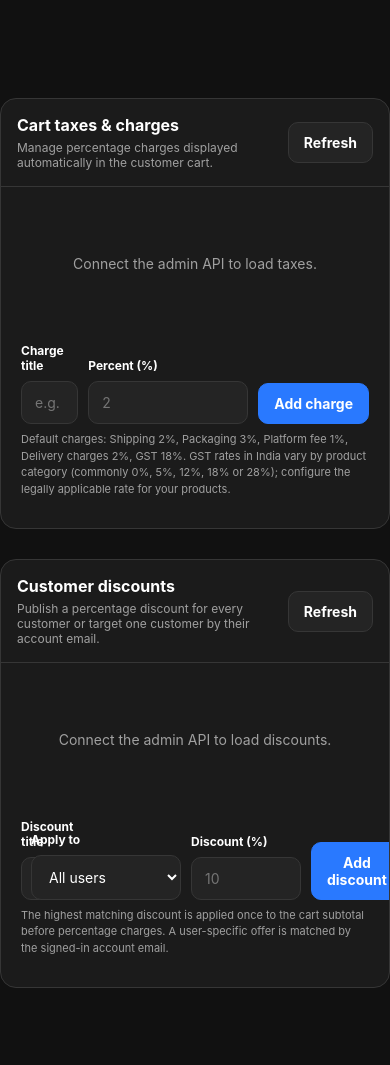
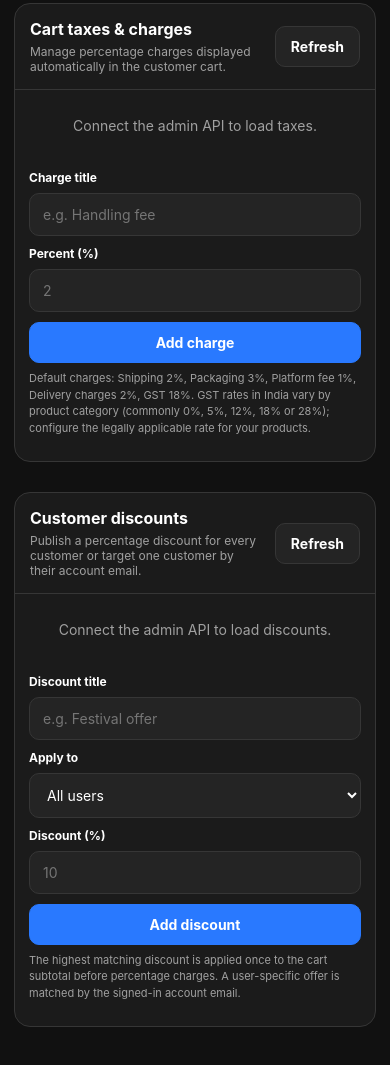
Before and after one commit to webmaker478-star/api.sequize.shop.lite, a website: page index.html in a window 390 px wide. Shown: the part 897-1962 px from the top of the page. Before the commit the page ends 1915 px from the top, so only its background shows below. Drawn offline with Linux system fonts and the light colour scheme.

Commit message:
Update index.html

```diff
--- a/index.html
+++ b/index.html
@@ -1063,6 +1063,48 @@ tbody tr:hover {
         transition-duration: .01ms !important;
     }
 }
+
+/* Keep the tax and discount panels inside the content column. */
+#taxSettingsPanel, #discountSettingsPanel {
+    display: block;
+    width: 100%;
+    max-width: 100%;
+    min-width: 0;
+    margin: 24px 0 30px;
+}
+#taxSettingsPanel *, #discountSettingsPanel * { min-width: 0; }
+#taxSettingsPanel .panel-header, #discountSettingsPanel .panel-header {
+    min-width: 0;
+    flex-wrap: wrap;
+}
+#taxSettingsPanel .panel-header > div, #discountSettingsPanel .panel-header > div {
+    flex: 1 1 220px;
+    min-width: 0;
+}
+#addTaxForm, #addDiscountForm { width: 100%; min-width: 0; }
+#taxRows > div, #discountRows > div { min-width: 0; max-width: 100%; }
+#taxRows > div > *, #discountRows > div > * { min-width: 0; overflow-wrap: anywhere; }
+@media (max-width: 1000px) {
+    #addTaxForm { grid-template-columns: minmax(0,1fr) minmax(100px,140px) !important; }
+    #addTaxForm > button { grid-column: 1 / -1; width: 100%; }
+    #addDiscountForm { grid-template-columns: minmax(0,1fr) minmax(0,1fr) !important; }
+    #addDiscountForm > button { grid-column: 1 / -1; width: 100%; }
+    #discountRows > div { grid-template-columns: minmax(0,1fr) auto !important; }
+    #discountRows > div > div:nth-child(2), #discountRows > div > div:nth-child(3) { grid-column: 1 / -1; }
+    #discountRows > div > button { grid-column: 2; grid-row: 1; }
+}
+@media (max-width: 720px) {
+    #taxSettingsPanel, #discountSettingsPanel { margin: 18px 0 24px; }
+    #taxSettingsPanel > .panel-header, #discountSettingsPanel > .panel-header { padding: 15px; }
+    #taxSettingsPanel > div[style*="padding:20px"], #discountSettingsPanel > div[style*="padding:20px"] { padding: 14px !important; }
+    #addTaxForm, #addDiscountForm { grid-template-columns: minmax(0,1fr) !important; }
+    #addTaxForm > *, #addDiscountForm > * { grid-column: 1 / -1 !important; width: 100%; }
+    #discountRows > div { grid-template-columns: minmax(0,1fr) auto !important; padding: 10px !important; }
+    #taxRows > div { grid-template-columns: minmax(0,1fr) auto !important; padding: 10px !important; }
+    #taxRows > div > button { grid-column: 2; grid-row: 1 / span 2; }
+    #discountRows > div > button { grid-column: 2; grid-row: 1; }
+}
+
 </style>
 </head>
 
@@ -1224,6 +1266,35 @@ tbody tr:hover {
                 <span id="lastUpdated"></span>
             </div>
 
+        </section>
+
+<section class="panel" id="taxSettingsPanel" style="margin:24px 0 30px">
+  <div class="panel-header"><div><div class="panel-title">Cart taxes & charges</div><div class="panel-description">Manage percentage charges displayed automatically in the customer cart.</div></div><button class="btn" id="refreshTaxesButton" type="button">Refresh</button></div>
+  <div style="padding:20px">
+    <div id="taxNotice" class="notice"></div>
+    <div id="taxRows" style="display:grid;gap:10px;margin-bottom:22px"><div class="loading">Connect the admin API to load taxes.</div></div>
+    <form id="addTaxForm" style="display:grid;grid-template-columns:minmax(0,1fr) minmax(110px,160px) auto;gap:10px;align-items:end">
+      <div class="form-group" style="margin:0"><label for="newTaxTitle">Charge title</label><input id="newTaxTitle" maxlength="60" placeholder="e.g. Handling fee" required></div>
+      <div class="form-group" style="margin:0"><label for="newTaxPercent">Percent (%)</label><input id="newTaxPercent" type="number" min="0" max="100" step="0.01" placeholder="2" required></div>
+      <button class="btn btn-primary" type="submit">Add charge</button>
+    </form>
+    <p class="form-hint">Default charges: Shipping 2%, Packaging 3%, Platform fee 1%, Delivery charges 2%, GST 18%. GST rates in India vary by product category (commonly 0%, 5%, 12%, 18% or 28%); configure the legally applicable rate for your products.</p>
+  </div>
+</section>
+<section class="panel" id="discountSettingsPanel" style="margin:24px 0 30px">
+  <div class="panel-header"><div><div class="panel-title">Customer discounts</div><div class="panel-description">Publish a percentage discount for every customer or target one customer by their account email.</div></div><button class="btn" id="refreshDiscountsButton" type="button">Refresh</button></div>
+  <div style="padding:20px">
+    <div id="discountNotice" class="notice"></div>
+    <div id="discountRows" style="display:grid;gap:10px;margin-bottom:22px"><div class="loading">Connect the admin API to load discounts.</div></div>
+    <form id="addDiscountForm" style="display:grid;grid-template-columns:minmax(0,1fr) minmax(150px,220px) minmax(110px,150px) auto;gap:10px;align-items:end">
+      <div class="form-group" style="margin:0"><label for="newDiscountTitle">Discount title</label><input id="newDiscountTitle" maxlength="60" placeholder="e.g. Festival offer" required></div>
+      <div class="form-group" style="margin:0"><label for="newDiscountScope">Apply to</label><select id="newDiscountScope"><option value="all">All users</option><option value="user">Single user</option></select></div>
+      <div class="form-group" style="margin:0"><label for="newDiscountPercent">Discount (%)</label><input id="newDiscountPercent" type="number" min="0.01" max="100" step="0.01" placeholder="10" required></div>
+      <button class="btn btn-primary" type="submit">Add discount</button>
+      <div class="form-group" id="discountEmailGroup" style="margin:0;grid-column:1 / -1;display:none"><label for="newDiscountEmail">Customer account email</label><input id="newDiscountEmail" type="email" maxlength="254" placeholder="customer@example.com"><div class="form-hint">Use the email associated with the customer’s Shoppy account.</div></div>
+    </form>
+    <p class="form-hint">The highest matching discount is applied once to the cart subtotal before percentage charges. A user-specific offer is matched by the signed-in account email.</p>
+  </div>
 </section>
 
     </main>
@@ -1422,34 +1493,6 @@ tbody tr:hover {
     </div>
 </div>
 
-<section class="panel" id="taxSettingsPanel" style="margin:24px 0 30px">
-  <div class="panel-header"><div><div class="panel-title">Cart taxes & charges</div><div class="panel-description">Manage percentage charges displayed automatically in the customer cart.</div></div><button class="btn" id="refreshTaxesButton" type="button">Refresh</button></div>
-  <div style="padding:20px">
-    <div id="taxNotice" class="notice"></div>
-    <div id="taxRows" style="display:grid;gap:10px;margin-bottom:22px"><div class="loading">Connect the admin API to load taxes.</div></div>
-    <form id="addTaxForm" style="display:grid;grid-template-columns:minmax(0,1fr) minmax(110px,160px) auto;gap:10px;align-items:end">
-      <div class="form-group" style="margin:0"><label for="newTaxTitle">Charge title</label><input id="newTaxTitle" maxlength="60" placeholder="e.g. Handling fee" required></div>
-      <div class="form-group" style="margin:0"><label for="newTaxPercent">Percent (%)</label><input id="newTaxPercent" type="number" min="0" max="100" step="0.01" placeholder="2" required></div>
-      <button class="btn btn-primary" type="submit">Add charge</button>
-    </form>
-    <p class="form-hint">Default charges: Shipping 2%, Packaging 3%, Platform fee 1%, Delivery charges 2%, GST 18%. GST rates in India vary by product category (commonly 0%, 5%, 12%, 18% or 28%); configure the legally applicable rate for your products.</p>
-  </div>
-</section>
-<section class="panel" id="discountSettingsPanel" style="margin:24px 0 30px">
-  <div class="panel-header"><div><div class="panel-title">Customer discounts</div><div class="panel-description">Publish a percentage discount for every customer or target one customer by their account email.</div></div><button class="btn" id="refreshDiscountsButton" type="button">Refresh</button></div>
-  <div style="padding:20px">
-    <div id="discountNotice" class="notice"></div>
-    <div id="discountRows" style="display:grid;gap:10px;margin-bottom:22px"><div class="loading">Connect the admin API to load discounts.</div></div>
-    <form id="addDiscountForm" style="display:grid;grid-template-columns:minmax(0,1fr) minmax(150px,220px) minmax(110px,150px) auto;gap:10px;align-items:end">
-      <div class="form-group" style="margin:0"><label for="newDiscountTitle">Discount title</label><input id="newDiscountTitle" maxlength="60" placeholder="e.g. Festival offer" required></div>
-      <div class="form-group" style="margin:0"><label for="newDiscountScope">Apply to</label><select id="newDiscountScope"><option value="all">All users</option><option value="user">Single user</option></select></div>
-      <div class="form-group" style="margin:0"><label for="newDiscountPercent">Discount (%)</label><input id="newDiscountPercent" type="number" min="0.01" max="100" step="0.01" placeholder="10" required></div>
-      <button class="btn btn-primary" type="submit">Add discount</button>
-      <div class="form-group" id="discountEmailGroup" style="margin:0;grid-column:1 / -1;display:none"><label for="newDiscountEmail">Customer account email</label><input id="newDiscountEmail" type="email" maxlength="254" placeholder="customer@example.com"><div class="form-hint">Use the email associated with the customer’s Shoppy account.</div></div>
-    </form>
-    <p class="form-hint">The highest matching discount is applied once to the cart subtotal before percentage charges. A user-specific offer is matched by the signed-in account email.</p>
-  </div>
-</section>
 <div class="toast-container" id="toastContainer"></div>
 
 <script>
```
Lines whose indentation alone changed are shown as unchanged.
